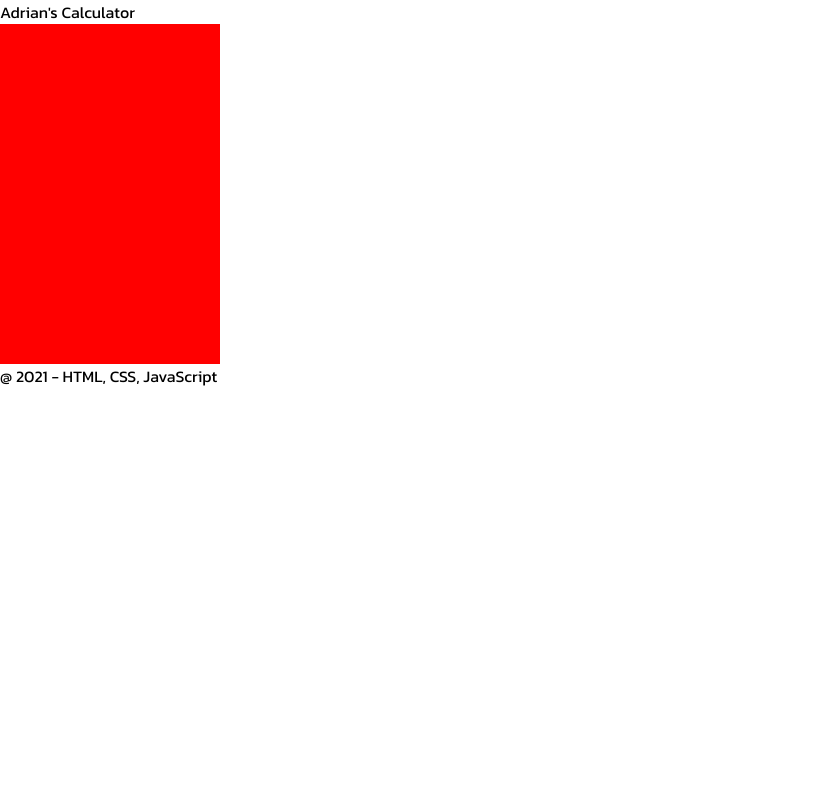
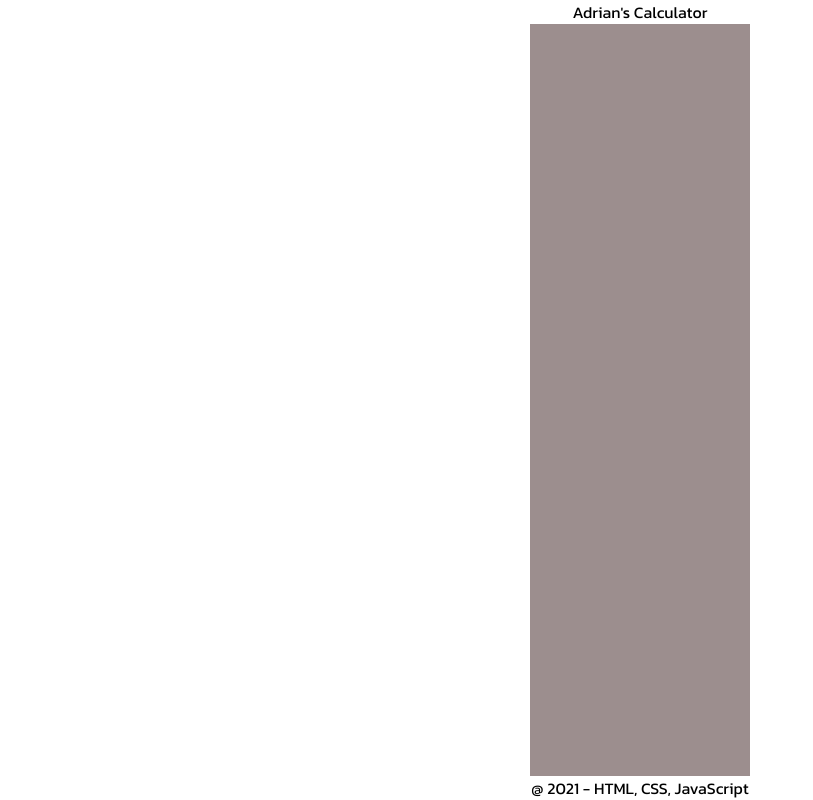
Before and after one commit to Adriantutuianu/Calculator-app-JavaScript, a plain HTML site: page index.html in a window 1280 px wide. Shown: the whole page, without its empty margins (0-813 px from the left). Drawn offline with Linux system fonts and the light colour scheme.

Commit message:
Centered elements

```diff
--- a/style.css
+++ b/style.css
@@ -5,21 +5,31 @@
   box-sizing: border-box;
 }
 
+html {
+  height: 100vh;
+}
+
 body {
   /* all elements will have Dosis font, header & footer will have kanit */
   font-family: "Dosis", sans-serif;
+  display: flex;
+  flex-direction: column;
+  align-items: center;
+  justify-content: space-between;
+  height: 100%;
+}
+
+header,
+footer {
+  font-family: "Kanit", sans-serif;
 }
 
 .content {
-  background: red;
+  background: rgb(156, 142, 142);
   width: 100%;
   max-width: 220px;
   height: 100%;
   min-height: 340px;
 }
 
-header,
-footer {
-  font-family: "Kanit", sans-serif;
-}
 /* center and align all elements */
```
